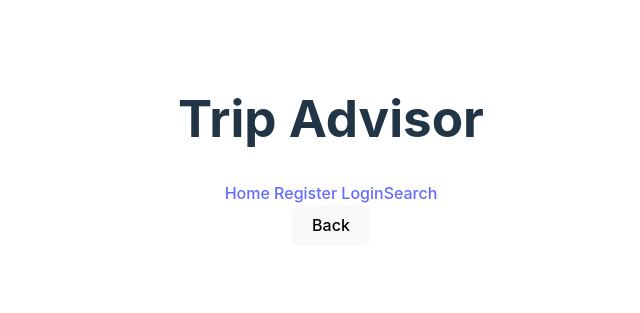
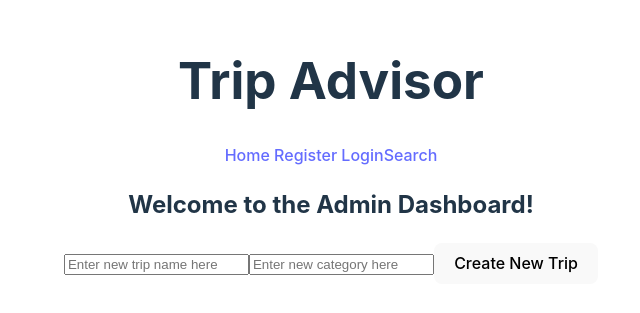
Before and after one commit to Capstone-Kyra/front, a React (Vite) app: page /admin-dashboard in a window 1280 px wide. Shown: the part 249-562 px from the top of the page, without its empty margins (309-949 px from the left). Built offline with nearby package versions, Linux system fonts and the light colour scheme; no server answers.

Commit message:
added admin dashboard and tried to fetch comments

```diff
--- a/src/App.jsx
+++ b/src/App.jsx
@@ -9,6 +9,8 @@
 import NavBar from './components/NavBar';
 import SingleTrip from './components/SingleTrip';
 import SearchBar from './components/SearchBar';
+import AdminDashboard from './components/AdminDashboard/AdminDashboard';
+import FetchComments from './components/Comments/FetchComments';
 
 function App() {
   const [allTripsData, setAllTripsData] = useState([]);
@@ -41,6 +43,8 @@
         <Route path='/login' element = {<Login />} />
         <Route path='/profile' element = {<Profile />} />
         <Route path='/searchbar' element = {<SearchBar allTripsData = {allTripsData} />} />
+        <Route path='/admin-dashboard' element={<AdminDashboard />} />
+        <Route path='/' element= {<FetchComments/>} />
       </Routes>
     </>
   )
--- a/src/api-adapters/index.jsx
+++ b/src/api-adapters/index.jsx
@@ -1,4 +1,5 @@
 const BASE_URL = `http://localhost:3000`;
+export const BASE_COMMENTS_URL= 'http://localhost:3000/comments'
 
 export const getAllTrips = async() => {
     console.log("getalltrips running");
--- /dev/null
+++ b/src/components/AdminDashboard/AdminDashboard.jsx
@@ -0,0 +1,51 @@
+import {useState} from "react";
+
+const AdminDashboard =() =>{
+    const [newTripName, setNewTripName] = useState ("")
+    const [newTripCategory, setNewTripCategory] = useState ("")
+
+    async function sendPostRequest (event){
+        event.preventDefault();
+        try{
+            const response= await fetch(`http://localhost:3000/api/trips`,{
+                method: "POST",
+                headers: {
+                    "Content-Type": "application/json",
+                    Authorization: `Bearer ${localStorage.getItem("token")}`
+                },
+                body: JSON.stringify({
+                    name: newTripName,
+                    category: newTripCategory
+                })
+            });
+
+            const translatedData= await response.json();
+            console.log(translatedData)
+
+            if(!translatedData.error){
+                alert ("New trip successfully created!")
+            } else{
+                alert ("Failed to create new trip, please try again!")
+            }
+        } catch (error){
+            console.log(error)
+        }
+    }
+
+    return(
+
+        <>
+            <h2>Welcome to the Admin Dashboard!</h2>
+
+            <form onSubmit={sendPostRequest}>
+                    <input type= "text" placeholder="Enter new trip name here" value={newTripName} onChange={(event) => setNewTripName(event.target.value)}/>
+                    <input type= "text" placeholder="Enter new category here" value={newTripCategory} onChange={(event) => setNewTripCategory(event.target.value)}/>
+
+                <button type= "submit">Create New Trip</button>
+
+            </form>
+        </>
+    )
+}
+
+export default AdminDashboard
--- /dev/null
+++ b/src/components/Comments/FetchComments.jsx
@@ -0,0 +1,38 @@
+import {useState, useEffect} from 'react';
+import {BASE_COMMENTS_URL} from '../../api-adapters';
+
+export default function FetchComments (){
+    const [allComments, setComments]= useState([]);
+
+    useEffect (() => {
+        async function fetchComments (){
+            try{
+                const response= await fetch(`${BASE_COMMENTS_URL}`);
+                const data= await response.json();
+                console.log(data);
+                setComments(data);
+
+        } catch(error){
+            console.log(error)
+        }
+    }
+
+        fetchComments();
+
+}, []);
+
+    return(
+        <div>
+            <h2>Check out these comments:</h2>
+            {allComments.map((comment) =>(
+                <div key= {comment.commentId}>
+                    <p>Username: {comment.username}</p>
+                    <p>Text: {comment.text}</p>
+                </div>
+            ))}
+        </div>
+    )
+
+
+
+}
```
